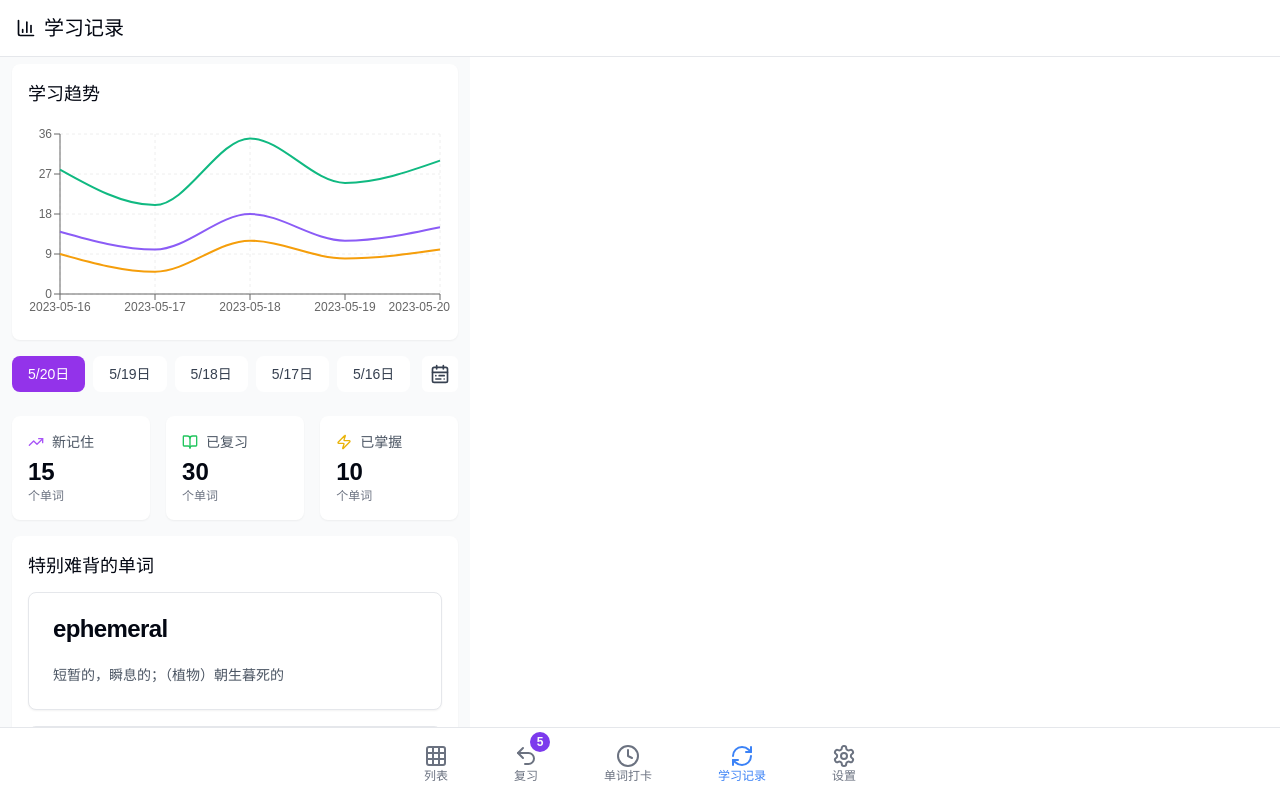
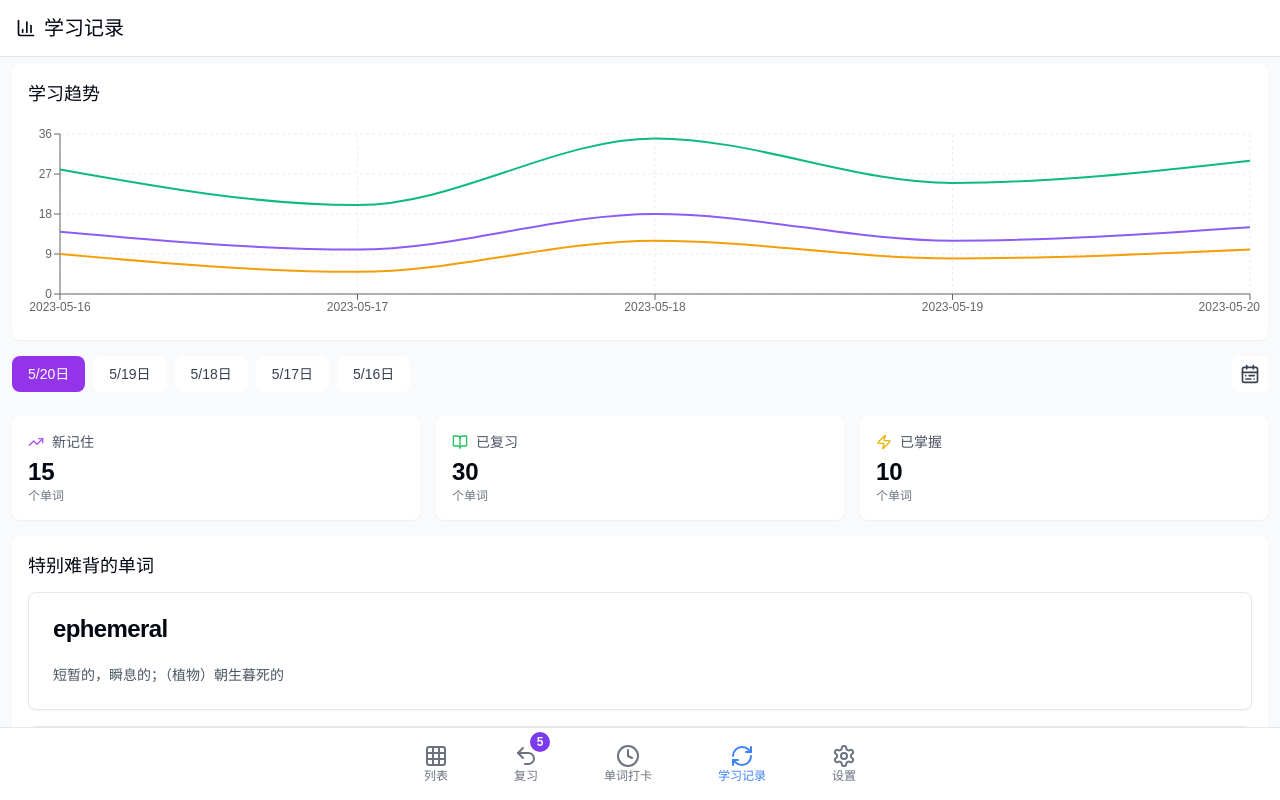
Before and after one commit to nekoparam/qmvisual, a Next.js app: page /m/progress in a window 1280 px wide. Built offline with nearby package versions, Linux system fonts and the light colour scheme.

Commit message:
修改配色，修改progress

```diff
--- a/src/app/m/layout.tsx
+++ b/src/app/m/layout.tsx
@@ -36,7 +36,7 @@ export default function MobileLayout({
       </main>
 
       {/* Bottom Navigation */}
-      <nav className="border-t bg-white py-2 px-4">
+      <nav className="border-t bg-white dark:bg-gray-900 py-2 px-4">
         <div className="flex justify-between items-center max-w-md mx-auto">
           {navItems.map((item) => (
             <Link key={item.href} href={item.href} className="flex flex-col items-center p-2 relative">
--- a/src/app/m/progress/page.tsx
+++ b/src/app/m/progress/page.tsx
@@ -43,7 +43,7 @@ export default function ProgressPage() {
   }
 
   return (
-    <div className="flex flex-col min-h-screen bg-gray-50 overflow-x-hidden">
+    <div className="flex flex-col min-h-screen bg-gray-50 dark:bg-gray-900 w-full overflow-x-hidden  dark:text-text-dark">
       <div className="fixed top-0 left-0 right-0 z-10 bg-white dark:bg-gray-900 border-b">
         <h1 className="px-4 py-3.5 text-xl font-medium flex items-center gap-2">
           <BarChart3 className="w-5 h-5" />
@@ -101,7 +101,7 @@ export default function ProgressPage() {
                   onClick={() => setSelectedDate(data.date)}
                   className={`px-4 py-2 rounded-lg text-sm font-medium whitespace-nowrap ${
                     selectedDate === data.date
-                      ? 'bg-purple-600 text-white'
+                      ? 'bg-purple-600 text-white dark:text-text-dark'
                       : 'bg-white dark:bg-gray-800 text-gray-700 dark:text-gray-200'
                   }`}
                 >
@@ -138,7 +138,7 @@ export default function ProgressPage() {
 
           {/* 统计卡片 */}
           {selectedData && (
-            <div className="grid grid-cols-3 gap-4">
+            <div className="grid grid-cols-3 gap-4 dark:text-text-dark">
               <div className="bg-white dark:bg-gray-800 p-4 rounded-lg shadow-sm">
                 <div className="flex items-center gap-2 mb-1">
                   <TrendingUp className="w-4 h-4 text-purple-500" />
--- a/src/app/m/settings/page.tsx
+++ b/src/app/m/settings/page.tsx
@@ -15,7 +15,7 @@ export default function SettingsPage() {
   } = useSettingsStore()
 
   return (
-    <div className="w-full pt-3">
+    <div className="w-full pt-3 dark:text-text-dark">
       <div className="fixed top-0 left-0 right-0 z-10 backdrop-blur-md bg-white/80 dark:bg-gray-900/80 border-b">
         <h1 className="px-4 py-3.5 text-xl font-medium flex items-center gap-2">
         <Settings className="w-5 h-5" />
--- a/src/styles/globals.css
+++ b/src/styles/globals.css
@@ -29,27 +29,28 @@ body {
     --destructive-foreground: 210 20% 98%;
     --ring: 262.1 83.3% 57.8%;
     --radius: 0.5rem;
+    --text: 224 71.4% 4.1%;
   }
 
   .dark {
     --background: 224 71.4% 4.1%;
-    --foreground: 210 20% 98%;
+    --foreground: 210 20% 90%; /* Softer white */
     --muted: 215 27.9% 16.9%;
     --muted-foreground: 217.9 10.6% 64.9%;
     --popover: 224 71.4% 4.1%;
-    --popover-foreground: 210 20% 98%;
+    --popover-foreground: 210 20% 90%; /* Softer white */
     --card: 224 71.4% 4.1%;
-    --card-foreground: 210 20% 98%;
+    --card-foreground: 210 20% 90%; /* Softer white */
     --border: 215 27.9% 16.9%;
     --input: 215 27.9% 16.9%;
     --primary: 263.4 70% 50.4%;
-    --primary-foreground: 210 20% 98%;
+    --primary-foreground: 210 20% 90%; /* Softer white */
     --secondary: 215 27.9% 16.9%;
-    --secondary-foreground: 210 20% 98%;
+    --secondary-foreground: 210 20% 90%; /* Softer white */
     --accent: 215 27.9% 16.9%;
-    --accent-foreground: 210 20% 98%;
+    --accent-foreground: 210 20% 90%; /* Softer white */
     --destructive: 0 62.8% 30.6%;
-    --destructive-foreground: 210 20% 98%;
+    --destructive-foreground: 210 20% 90%; /* Softer white */
     --ring: 263.4 70% 50.4%;
   }
 }
--- a/tailwind.config.ts
+++ b/tailwind.config.ts
@@ -47,6 +47,10 @@ module.exports = {
           DEFAULT: "hsl(var(--card))",
           foreground: "hsl(var(--card-foreground))",
         },
+        text: {
+          DEFAULT: "hsl(var(--text))",
+          dark: "hsl(var(--foreground))",
+        }
       },
       borderRadius: {
         lg: `var(--radius)`,
@@ -71,6 +75,12 @@ module.exports = {
         "accordion-up": "accordion-up 0.2s ease-out",
       },
     },
+    variants: {
+      extend: {
+        backgroundColor: ['dark'],
+        textColor: ['dark'],
+      },
+    },
   },
   plugins: [require("tailwindcss-animate")],
 }
```
